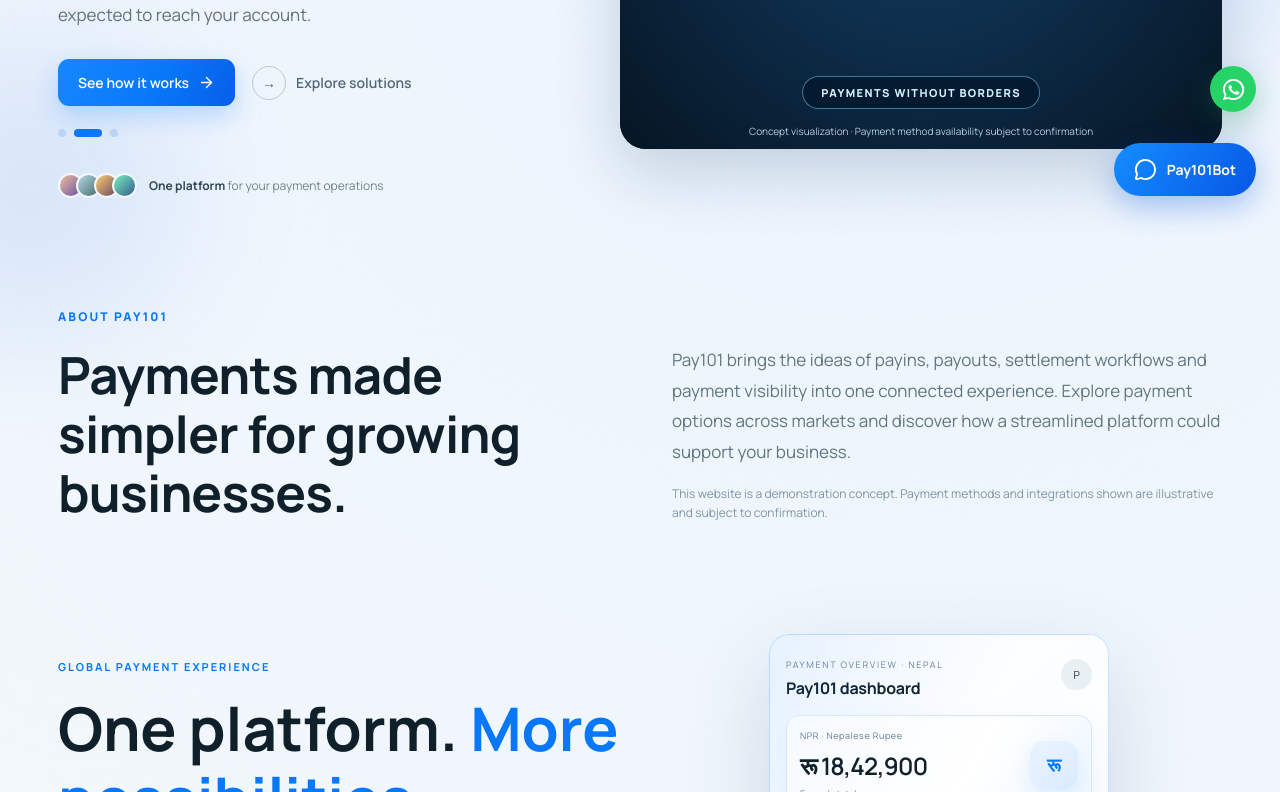
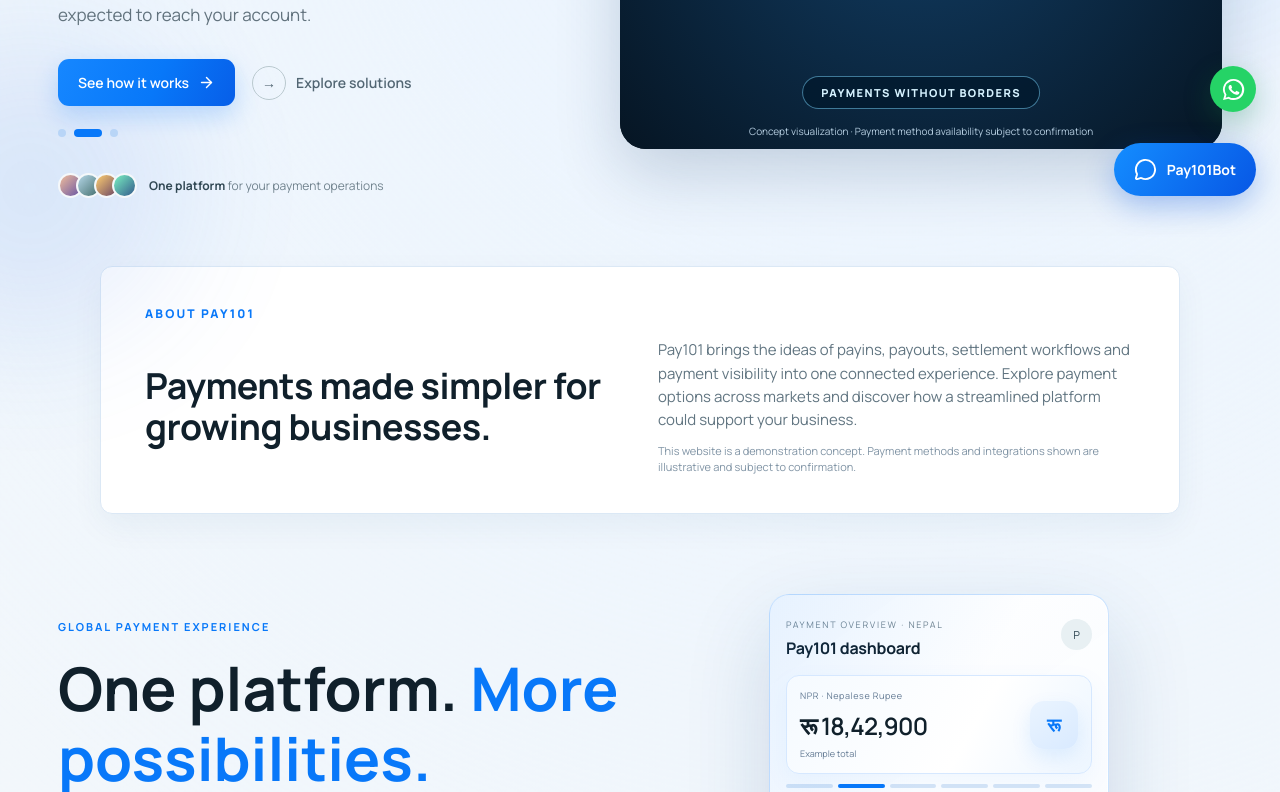
Before and after one commit to kartikmishra543/pay101-demo, a React (Vite) app: page / in a window 1280 px wide. Shown: the part 582-1374 px from the top of the page. Built offline with nearby package versions, Linux system fonts and the light colour scheme.

Commit message:
Make About Pay101 a compact 1080px boxed section with less whitespace

```diff
--- a/src/style.css
+++ b/src/style.css
@@ -877,3 +877,26 @@ h1,h2,h3,h4,h5,h6{letter-spacing:-.015em!important;line-height:1.14;font-weight:
 .p101IndustryArt:has(.p101IndustryPhoto:not([style*="display: none"])) > :not(.p101IndustryPhoto){display:none!important}
 .p101IndustryArt .p101IndustryPhoto{z-index:9;object-position:center center}
 .p101IndustryCard:hover .p101IndustryPhoto{transform:scale(1.025)}
+
+/* Compact boxed About section for 1080p desktop displays */
+.aboutContactSection{
+  box-sizing:border-box;
+  width:calc(100% - 48px);
+  max-width:1080px;
+  margin:28px auto 38px;
+  padding:38px 44px;
+  border:1px solid #dbe8f5;
+  border-radius:12px;
+  background:#fff;
+  box-shadow:0 12px 32px rgba(19,72,118,.055);
+}
+.aboutContactSection .aboutContactLabel{margin-bottom:16px}
+.aboutContactSection .aboutContactGrid{grid-template-columns:minmax(0,1fr) minmax(0,1fr);gap:36px;align-items:center}
+.aboutContactSection .aboutContactGrid h2{font-size:clamp(28px,2.8vw,42px);line-height:1.14}
+.aboutContactSection .aboutContactGrid p{font-size:15px;line-height:1.55;margin-bottom:12px}
+.aboutContactSection .aboutContactGrid small{font-size:11px;line-height:1.45}
+@media(max-width:700px){
+ .aboutContactSection{width:calc(100% - 28px);padding:26px 22px;margin:18px auto 26px}
+ .aboutContactSection .aboutContactGrid{grid-template-columns:1fr;gap:16px}
+ .aboutContactSection .aboutContactGrid h2{font-size:clamp(28px,7vw,36px)}
+}
```
